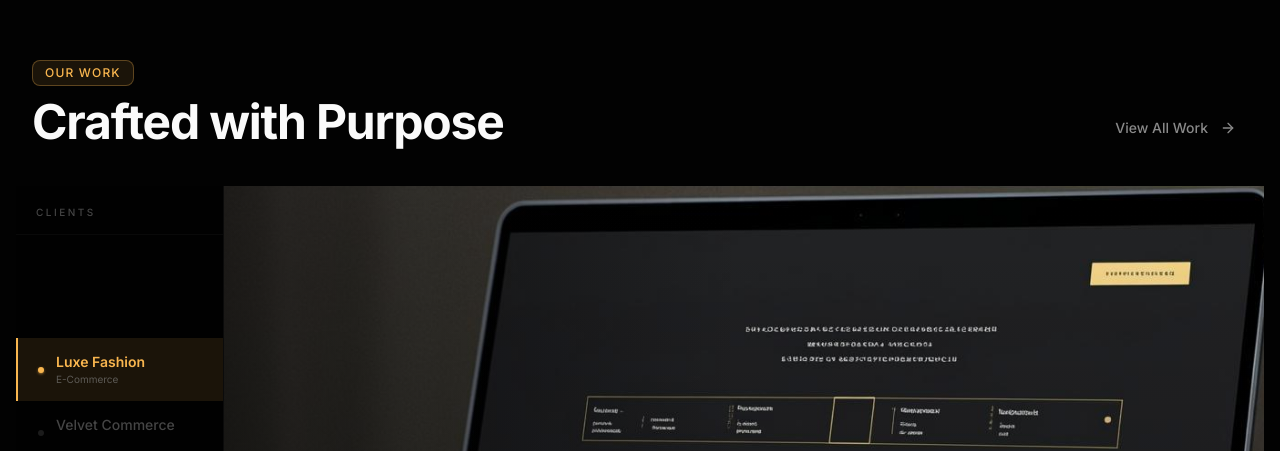
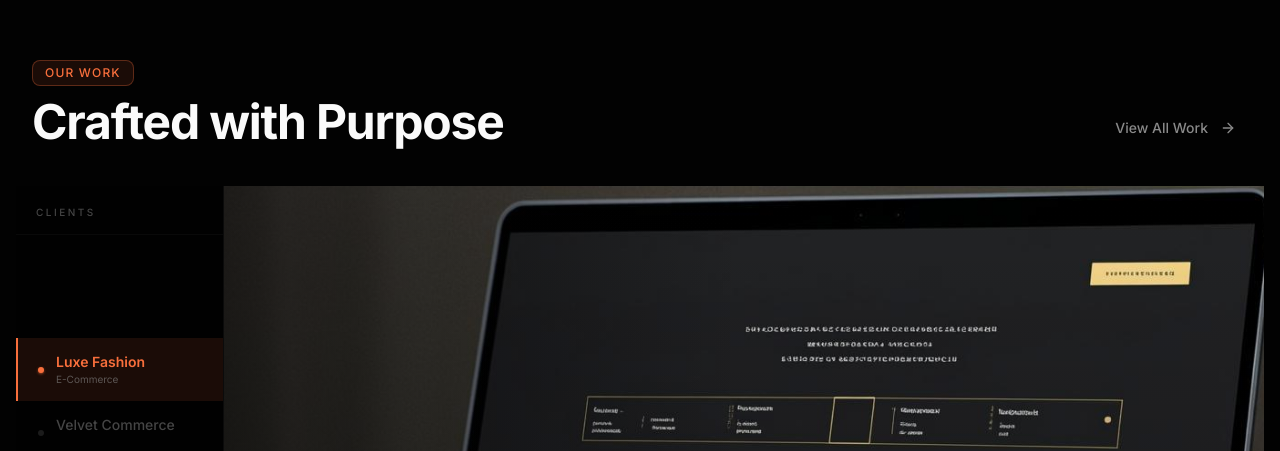
Before and after one commit to Uniquearjav/unnatvega-zai, a Next.js app: page / in a window 1280 px wide. Shown: the part 1853-2304 px from the top of the page. Built offline with nearby package versions, Linux system fonts and the light colour scheme; a web font is replaced by a local one.

Commit message:
81ccec70-c953-4915-8487-44bb5fad7f63

```diff
--- a/src/app/globals.css
+++ b/src/app/globals.css
@@ -53,32 +53,32 @@
   --card-foreground: oklch(0.145 0 0);
   --popover: oklch(1 0 0);
   --popover-foreground: oklch(0.145 0 0);
-  --primary: oklch(0.55 0.15 65);
+  --primary: oklch(0.6 0.2 35);
   --primary-foreground: oklch(0.985 0 0);
   --secondary: oklch(0.96 0 0);
   --secondary-foreground: oklch(0.205 0 0);
   --muted: oklch(0.96 0 0);
   --muted-foreground: oklch(0.5 0 0);
-  --accent: oklch(0.96 0.005 65);
+  --accent: oklch(0.96 0.01 35);
   --accent-foreground: oklch(0.205 0 0);
   --destructive: oklch(0.577 0.245 27.325);
   --border: oklch(0 0 0 / 10%);
   --input: oklch(0 0 0 / 12%);
-  --ring: oklch(0.55 0.15 65);
-  --chart-1: oklch(0.55 0.15 65);
+  --ring: oklch(0.6 0.2 35);
+  --chart-1: oklch(0.6 0.2 35);
   --chart-2: oklch(0.6 0.118 184.704);
   --chart-3: oklch(0.398 0.07 227.392);
   --chart-4: oklch(0.828 0.189 84.429);
   --chart-5: oklch(0.769 0.188 70.08);
   --sidebar: oklch(0.985 0 0);
   --sidebar-foreground: oklch(0.145 0 0);
-  --sidebar-primary: oklch(0.55 0.15 65);
+  --sidebar-primary: oklch(0.6 0.2 35);
   --sidebar-primary-foreground: oklch(0.985 0 0);
   --sidebar-accent: oklch(0.96 0 0);
   --sidebar-accent-foreground: oklch(0.205 0 0);
   --sidebar-border: oklch(0 0 0 / 10%);
-  --sidebar-ring: oklch(0.55 0.15 65);
-  --gold: oklch(0.55 0.15 65);
+  --sidebar-ring: oklch(0.6 0.2 35);
+  --gold: oklch(0.6 0.2 35);
   --gold-foreground: oklch(0.985 0 0);
 }
 
@@ -89,32 +89,32 @@
   --card-foreground: oklch(0.985 0 0);
   --popover: oklch(0.13 0 0);
   --popover-foreground: oklch(0.985 0 0);
-  --primary: oklch(0.82 0.14 75);
+  --primary: oklch(0.7 0.18 40);
   --primary-foreground: oklch(0.13 0 0);
   --secondary: oklch(0.17 0 0);
   --secondary-foreground: oklch(0.985 0 0);
   --muted: oklch(0.17 0 0);
   --muted-foreground: oklch(0.63 0 0);
-  --accent: oklch(0.17 0.01 75);
+  --accent: oklch(0.17 0.02 40);
   --accent-foreground: oklch(0.985 0 0);
   --destructive: oklch(0.577 0.245 27.325);
   --border: oklch(1 0 0 / 10%);
   --input: oklch(1 0 0 / 15%);
-  --ring: oklch(0.82 0.14 75);
-  --chart-1: oklch(0.82 0.14 75);
+  --ring: oklch(0.7 0.18 40);
+  --chart-1: oklch(0.7 0.18 40);
   --chart-2: oklch(0.6 0.118 184.704);
   --chart-3: oklch(0.398 0.07 227.392);
   --chart-4: oklch(0.828 0.189 84.429);
   --chart-5: oklch(0.769 0.188 70.08);
   --sidebar: oklch(0.11 0 0);
   --sidebar-foreground: oklch(0.985 0 0);
-  --sidebar-primary: oklch(0.82 0.14 75);
+  --sidebar-primary: oklch(0.7 0.18 40);
   --sidebar-primary-foreground: oklch(0.13 0 0);
   --sidebar-accent: oklch(0.17 0 0);
   --sidebar-accent-foreground: oklch(0.985 0 0);
   --sidebar-border: oklch(1 0 0 / 10%);
-  --sidebar-ring: oklch(0.82 0.14 75);
-  --gold: oklch(0.82 0.14 75);
+  --sidebar-ring: oklch(0.7 0.18 40);
+  --gold: oklch(0.7 0.18 40);
   --gold-foreground: oklch(0.13 0 0);
 }
 
@@ -154,22 +154,22 @@
 }
 
 ::selection {
-  background: oklch(0.55 0.15 65 / 30%);
+  background: oklch(0.6 0.2 35 / 30%);
   color: oklch(0.145 0 0);
 }
 .dark ::selection {
-  background: oklch(0.82 0.14 75 / 30%);
+  background: oklch(0.7 0.18 40 / 30%);
   color: oklch(0.985 0 0);
 }
 
 .gradient-text {
-  background: linear-gradient(135deg, oklch(0.55 0.15 65), oklch(0.65 0.16 55));
+  background: linear-gradient(135deg, oklch(0.6 0.2 35), oklch(0.7 0.22 25));
   -webkit-background-clip: text;
   -webkit-text-fill-color: transparent;
   background-clip: text;
 }
 .dark .gradient-text {
-  background: linear-gradient(135deg, oklch(0.82 0.14 75), oklch(0.75 0.18 60));
+  background: linear-gradient(135deg, oklch(0.7 0.18 40), oklch(0.75 0.2 30));
   -webkit-background-clip: text;
   -webkit-text-fill-color: transparent;
   background-clip: text;
--- a/src/app/page.tsx
+++ b/src/app/page.tsx
@@ -371,7 +371,7 @@ function Hero() {
     >
       {/* Background decorative elements */}
       <div className="pointer-events-none absolute inset-0 overflow-hidden">
-        {/* Gold gradient orbs */}
+        {/* Orange gradient orbs */}
         <div className="absolute -left-32 top-1/4 size-96 rounded-full bg-primary/10 blur-[120px]" />
         <div className="absolute -right-32 bottom-1/4 size-96 rounded-full bg-primary/8 blur-[120px]" />
         <div className="absolute left-1/2 top-1/2 size-64 -translate-x-1/2 -translate-y-1/2 rounded-full bg-primary/5 blur-[100px]" />
@@ -805,10 +805,10 @@ function Stats() {
       ref={ref}
       className="relative overflow-hidden px-4 py-20 md:py-28"
     >
-      {/* Stunning gold gradient background */}
+      {/* Stunning orange gradient background */}
       <div className="absolute inset-0 bg-gradient-to-br from-primary via-primary to-primary/80" />
-      <div className="absolute inset-0 bg-[radial-gradient(ellipse_at_20%_50%,oklch(0.9_0.12_75)_0%,transparent_60%)] opacity-30" />
-      <div className="absolute inset-0 bg-[radial-gradient(ellipse_at_80%_50%,oklch(0.85_0.15_60)_0%,transparent_60%)] opacity-20" />
+      <div className="absolute inset-0 bg-[radial-gradient(ellipse_at_20%_50%,oklch(0.85_0.15_40)_0%,transparent_60%)] opacity-30" />
+      <div className="absolute inset-0 bg-[radial-gradient(ellipse_at_80%_50%,oklch(0.8_0.18_30)_0%,transparent_60%)] opacity-20" />
       {/* Subtle shimmer pattern */}
       <div
         className="absolute inset-0 opacity-[0.08]"
@@ -871,7 +871,7 @@ function Process() {
         <div className="relative">
           {/* Horizontal line (desktop) */}
           <div className="absolute top-16 right-0 left-0 hidden h-px bg-border lg:block" />
-          {/* Gold dots on the line (desktop) */}
+          {/* Orange dots on the line (desktop) */}
           <div className="absolute top-[61px] right-0 left-0 hidden lg:flex lg:justify-around">
             {processSteps.map((_, i) => (
               <div key={i} className="size-2.5 rounded-full bg-primary" />
--- a/src/app/work/page.tsx
+++ b/src/app/work/page.tsx
@@ -45,7 +45,7 @@ const projects = [
     year: '2024',
     tech: ['Next.js', 'Shopify', 'Framer Motion'],
     metrics: '+340% Conversions',
-    color: 'from-amber-500/20 to-orange-600/10',
+    color: 'from-orange-500/20 to-orange-700/10',
   },
   {
     name: 'Velvet Commerce',
@@ -56,7 +56,7 @@ const projects = [
     year: '2024',
     tech: ['React', 'Node.js', 'Stripe'],
     metrics: '+220% Revenue',
-    color: 'from-rose-500/20 to-pink-600/10',
+    color: 'from-orange-600/20 to-amber-600/10',
   },
   {
     name: 'Nexus Analytics',
@@ -67,7 +67,7 @@ const projects = [
     year: '2023',
     tech: ['TypeScript', 'D3.js', 'WebSocket'],
     metrics: '50K+ Daily Users',
-    color: 'from-cyan-500/20 to-teal-600/10',
+    color: 'from-orange-400/20 to-yellow-600/10',
   },
   {
     name: 'Prism Creative',
@@ -78,7 +78,7 @@ const projects = [
     year: '2023',
     tech: ['Next.js', 'GSAP', 'Three.js'],
     metrics: 'Award Winning',
-    color: 'from-violet-500/20 to-purple-600/10',
+    color: 'from-amber-500/20 to-orange-400/10',
   },
   {
     name: 'Aurora Finance',
@@ -89,7 +89,7 @@ const projects = [
     year: '2023',
     tech: ['React Native', 'Firebase', 'Plaid'],
     metrics: '100K+ Downloads',
-    color: 'from-emerald-500/20 to-green-600/10',
+    color: 'from-orange-700/20 to-red-600/10',
   },
   {
     name: 'Ember Dining',
@@ -583,8 +583,8 @@ export default function WorkPage() {
       {/* CTA Section */}
       <section className="relative overflow-hidden px-4 py-20 md:py-28">
         <div className="absolute inset-0 bg-gradient-to-br from-primary via-primary to-primary/80" />
-        <div className="absolute inset-0 bg-[radial-gradient(ellipse_at_20%_50%,oklch(0.9_0.12_75)_0%,transparent_60%)] opacity-30" />
-        <div className="absolute inset-0 bg-[radial-gradient(ellipse_at_80%_50%,oklch(0.85_0.15_60)_0%,transparent_60%)] opacity-20" />
+        <div className="absolute inset-0 bg-[radial-gradient(ellipse_at_20%_50%,oklch(0.85_0.15_40)_0%,transparent_60%)] opacity-30" />
+        <div className="absolute inset-0 bg-[radial-gradient(ellipse_at_80%_50%,oklch(0.8_0.18_30)_0%,transparent_60%)] opacity-20" />
 
         <motion.div
           initial="hidden"
```
